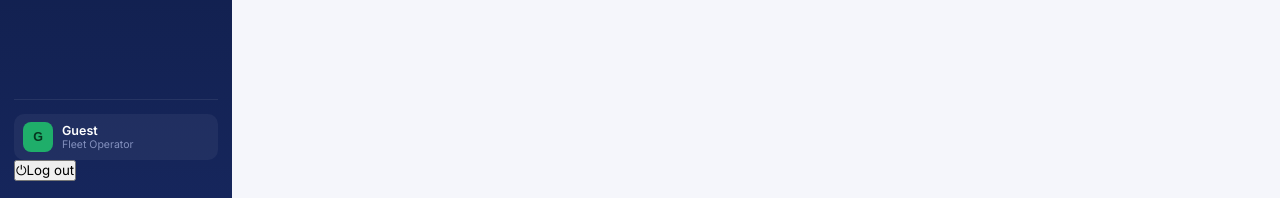
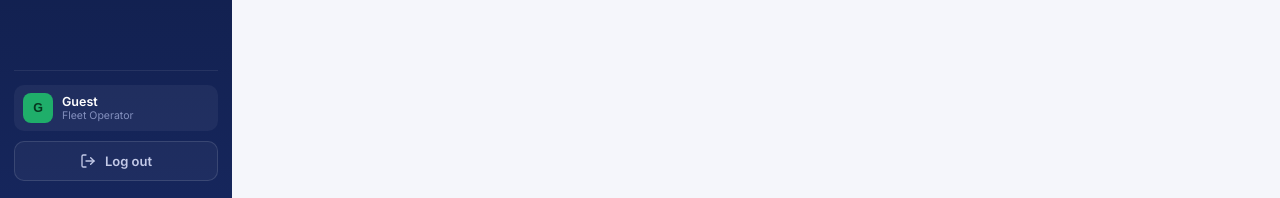
Before and after one commit to Fotatoe24/BUSahero-webapp, a Next.js app: page /bus-info in a window 1280 px wide. Shown: the part 599-797 px from the top of the page. Built offline with nearby package versions, Linux system fonts and the light colour scheme; no server answers; the database is empty.

Commit message:
fixed the side bar again

```diff
--- a/app/globals.css
+++ b/app/globals.css
@@ -167,10 +167,46 @@
   border-radius: 0 3px 3px 0;
 }
 
+/* ---------- Sidebar logout ---------- */
 .sidebar-foot {
   margin-top: auto;
   padding-top: 14px;
   border-top: 1px solid rgba(255, 255, 255, 0.08);
+  display: flex;
+  flex-direction: column;
+  gap: 10px;
+}
+
+.logout-btn {
+  display: flex;
+  align-items: center;
+  justify-content: center;
+  gap: 9px;
+  width: 100%;
+  padding: 11px 12px;
+  border-radius: 10px;
+  border: 1px solid rgba(255, 255, 255, 0.12);
+  background: rgba(255, 255, 255, 0.04);
+  color: #c3cae8;
+  font-size: 13px;
+  font-weight: 600;
+  line-height: 1;
+  transition: background 0.15s ease, border-color 0.15s ease, color 0.15s ease;
+}
+
+.logout-icon {
+  flex-shrink: 0;
+  display: block;
+}
+
+.logout-btn:hover {
+  background: rgba(226, 76, 76, 0.18);
+  border-color: rgba(226, 76, 76, 0.4);
+  color: #ffc7c7;
+}
+
+.logout-btn:active {
+  background: rgba(226, 76, 76, 0.26);
 }
 
 .op-card {
--- a/components/Sidebar.tsx
+++ b/components/Sidebar.tsx
@@ -78,8 +78,22 @@
         </div>
 
         <button className="logout-btn" onClick={handleLogout}>
-          <span className="logout-icon">⏻</span>
-          Log out
+          <svg
+            className="logout-icon"
+            width="16"
+            height="16"
+            viewBox="0 0 24 24"
+            fill="none"
+            stroke="currentColor"
+            strokeWidth="2"
+            strokeLinecap="round"
+            strokeLinejoin="round"
+          >
+            <path d="M9 21H5a2 2 0 0 1-2-2V5a2 2 0 0 1 2-2h4" />
+            <polyline points="16 17 21 12 16 7" />
+            <line x1="21" y1="12" x2="9" y2="12" />
+          </svg>
+          <span>Log out</span>
         </button>
       </div>
     </aside>
```
